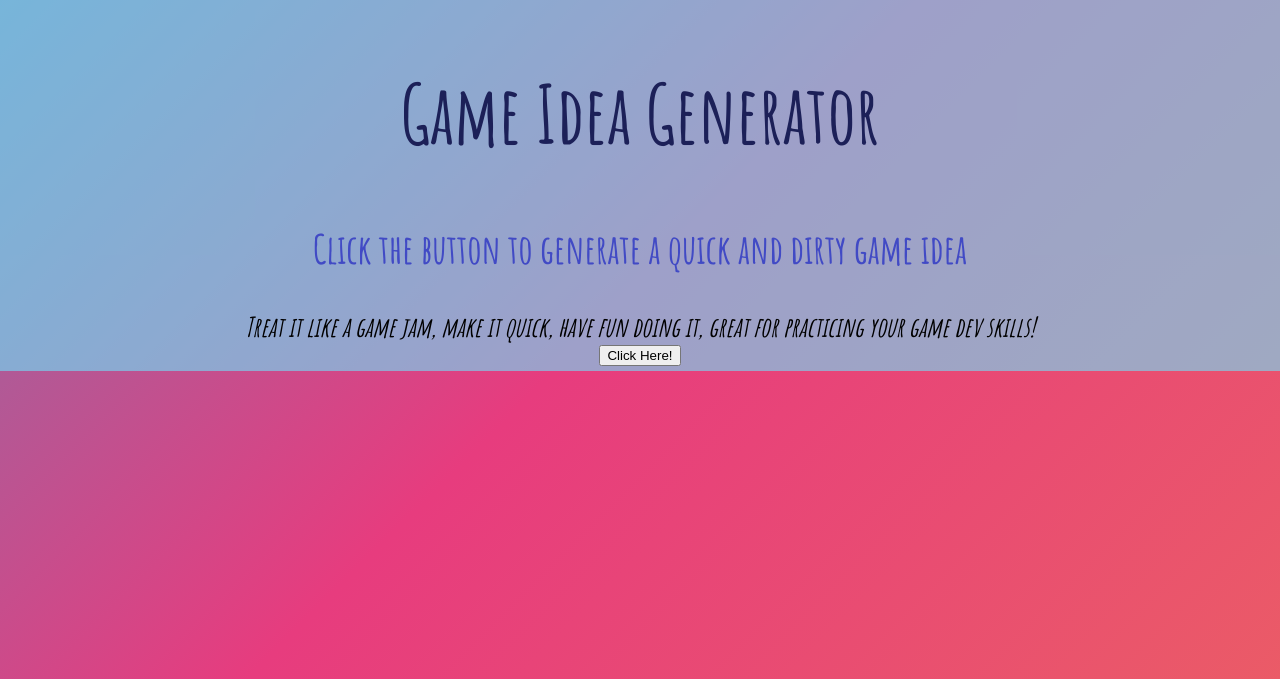
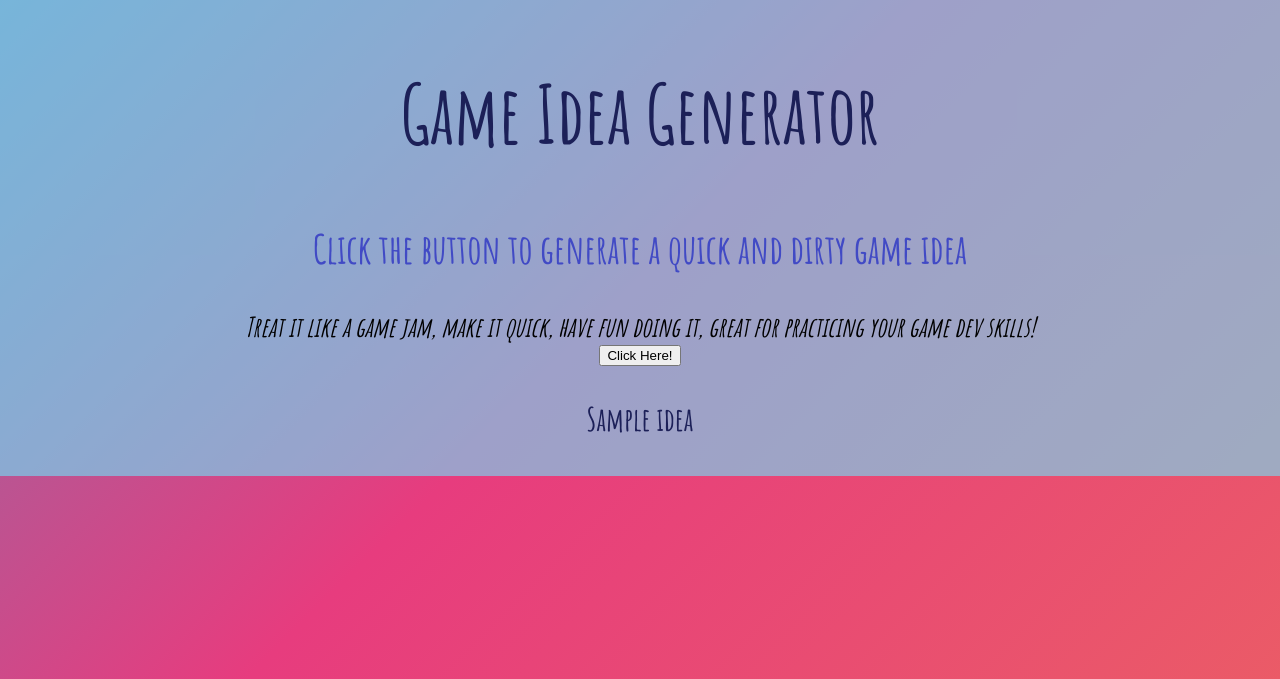
Before and after one commit to CourtneyAshe/Assignment_1, a Flask app: template templates/index.html in a window 1280 px wide. Shown: the top 679 px of the page. Run offline with Flask 2, Linux system fonts and the light colour scheme; the template is opened without the code that fills it: most values are stand-ins (such as "Sample title", 1, 10 or a date in 2020); some web fonts are replaced.

Commit message:
ButtonFix

```diff
--- a/run.py
+++ b/run.py
@@ -4,11 +4,20 @@ import sqlite3, random
 app = Flask(__name__)
 GENERATORDB = 'gen.db'
 
-@app.route('/generate')
+
+@app.route('/')
+
+def index():
+
+    return render_template('index.html')
+
+@app.route('/generate/')
 
 def generate():
 
     db = sqlite3.connect(GENERATORDB)
+
+    #idea = []
 
     mec = []
     cur = db.execute('SELECT mechanic FROM Mechanics')
--- a/static/screen.css
+++ b/static/screen.css
@@ -55,6 +55,12 @@ em{
 
 }
 
+p{
+  font-size:2em;
+  color: #1c2058;
+  font-weight: 700;
+}
+
 /* button*/
 
 .btn-generate{
--- a/templates/index.html
+++ b/templates/index.html
@@ -14,6 +14,8 @@
         <input type="submit" value="Click Here!"/>
       </form>
 
+      <p>{{idea}}</p>
+
       <!--Foreach entry in list apply random animation
       have a list with entries for preallocated words, insert random words into empty categories.-->
     </div>
```
